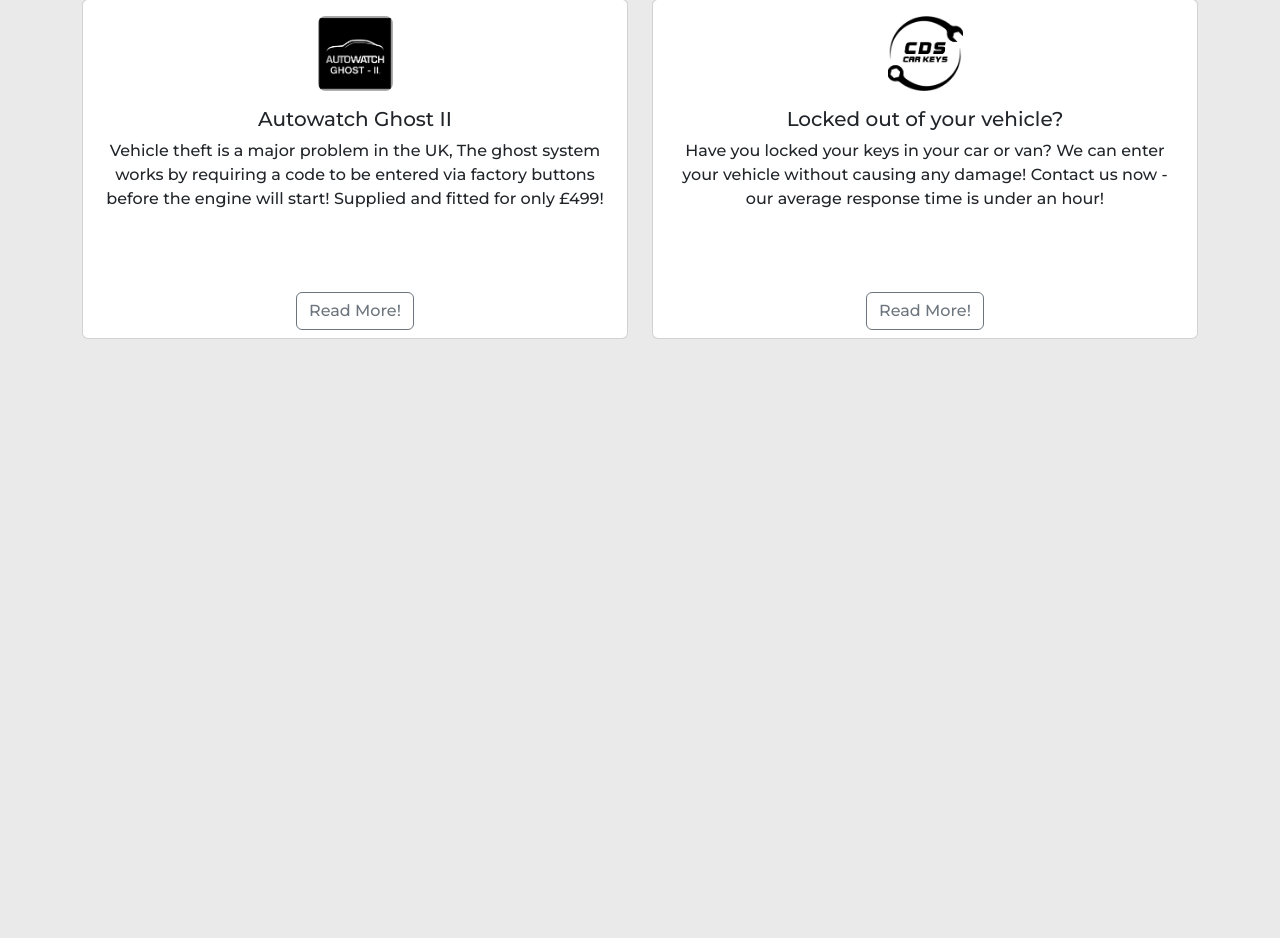
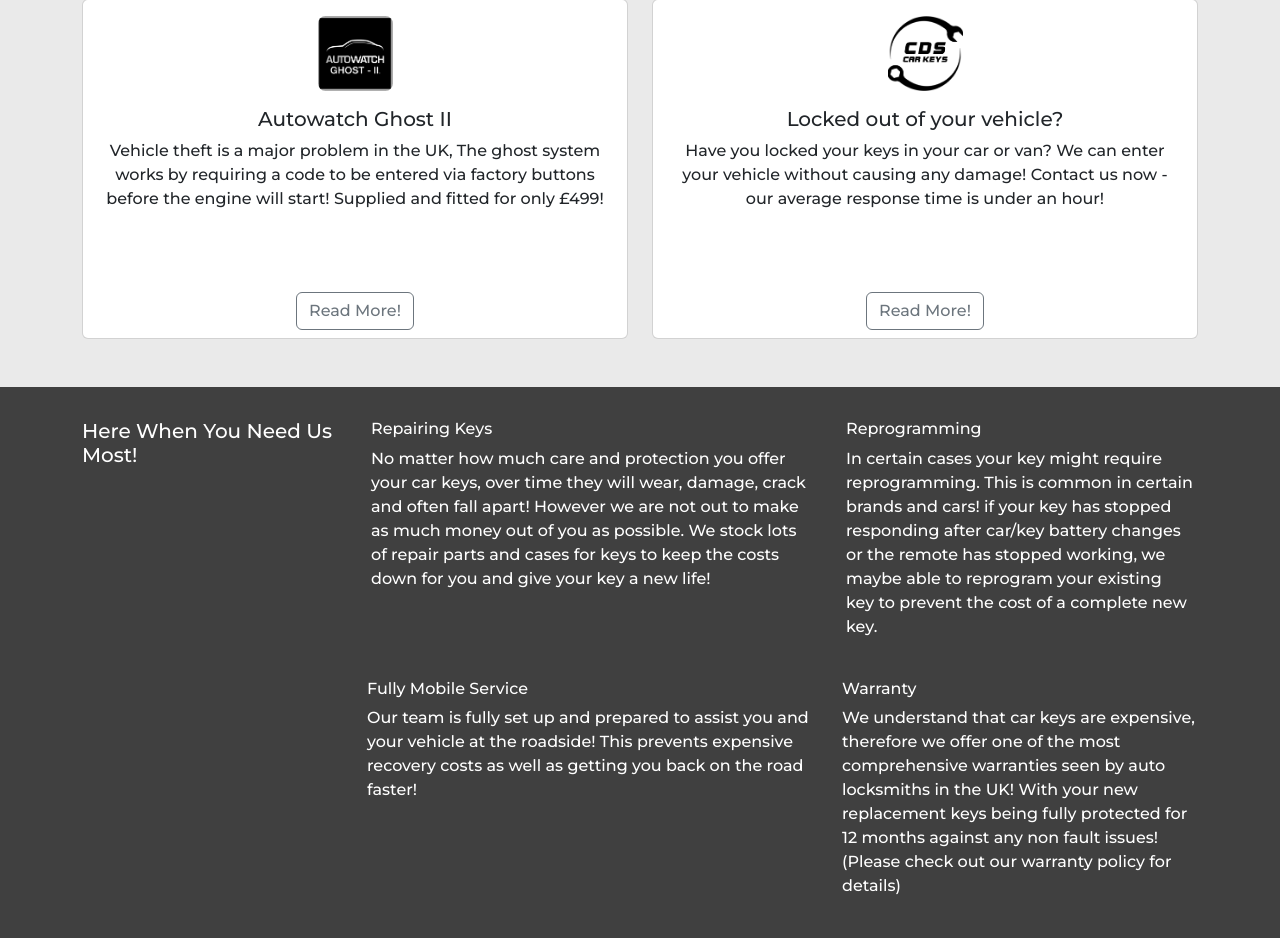
Before and after one commit to danieljcave/p5-cds-car-keys, a Django app: template home/templates/home/index.html in a window 1280 px wide. Shown: the part 1710-2648 px from the top of the page. Before the commit the page ends 2049 px from the top, so only its background shows below. Run offline with Django 5.2, Linux system fonts and the light colour scheme; the template is opened without the code that fills it, so the values that code supplies are empty; some libraries are stand-ins or nearby versions.

Commit message:
Add need us most section to home page

```diff
--- a/home/templates/home/index.html
+++ b/home/templates/home/index.html
@@ -52,7 +52,7 @@
         <div class="row">
             <div class="my-auto text-center">
                 <h2 class="display-6 services-header text-uppercase m-3">Services</h2>
-                <div class="row row-cols-1 row-cols-md-2 g-4">
+                <div class="row row-cols-1 row-cols-md-2 g-4 mb-5">
                     <div class="col">
                         <div class="card">
                             <div class="card-body">
@@ -118,4 +118,34 @@
         </div>
     </div>
 </div>
+<div class="container-fluid need-us-section">
+    <div class="container text-white pt-3 pb-3">
+        <div class="row">
+            <div class="col-md-3 pt-3 pb-3">
+                <h5>Here When You Need Us Most!</h5>
+                <p></p>
+            </div>
+            <div class="col-md-5 p-3">
+                <h6>Repairing Keys</h6>
+                <p>No matter how much care and protection you offer your car keys, over time they will wear, damage, crack and often fall apart! However we are not out to make as much money out of you as possible. We stock lots of repair parts and cases for keys to keep the costs down for you and give your key a new life!</p>
+            </div>
+            <div class="col-md-4 p-3">
+                <h6>Reprogramming</h6>
+                <p>In certain cases your key might require reprogramming. This is common in certain brands and cars! if your key has stopped responding after car/key battery changes or the remote has stopped working, we maybe able to reprogram your existing key to prevent the cost of a complete new key.</p>
+            </div>
+        </div>
+        <div class="row">
+            <div class="col-md-3 d-none d-md-block">
+            </div>
+            <div class="col-md-5 pt-2 pb-2">
+                <h6>Fully Mobile Service</h6>
+                <p>Our team is fully set up and prepared to assist you and your vehicle at the roadside! This prevents expensive recovery costs as well as getting you back on the road faster!</p>
+            </div>
+            <div class="col-md-4 pt-2 pb-2">
+                <h6>Warranty</h6>
+                <p>We understand that car keys are expensive, therefore we offer one of the most comprehensive warranties seen by auto locksmiths in the UK! With your new replacement keys being fully protected for 12 months against any non fault issues! (Please check out our warranty policy for details)</p>
+            </div>
+        </div>
+    </div>
+</div>
 {% endblock %}
--- a/static/css/base.css
+++ b/static/css/base.css
@@ -68,6 +68,10 @@ body{
     border-top: none;
 }
 
+.need-us-section{
+    background-color: #404040;
+}
+
 @media (max-width: 1399px){
     .card{
         height: 340px;
```
